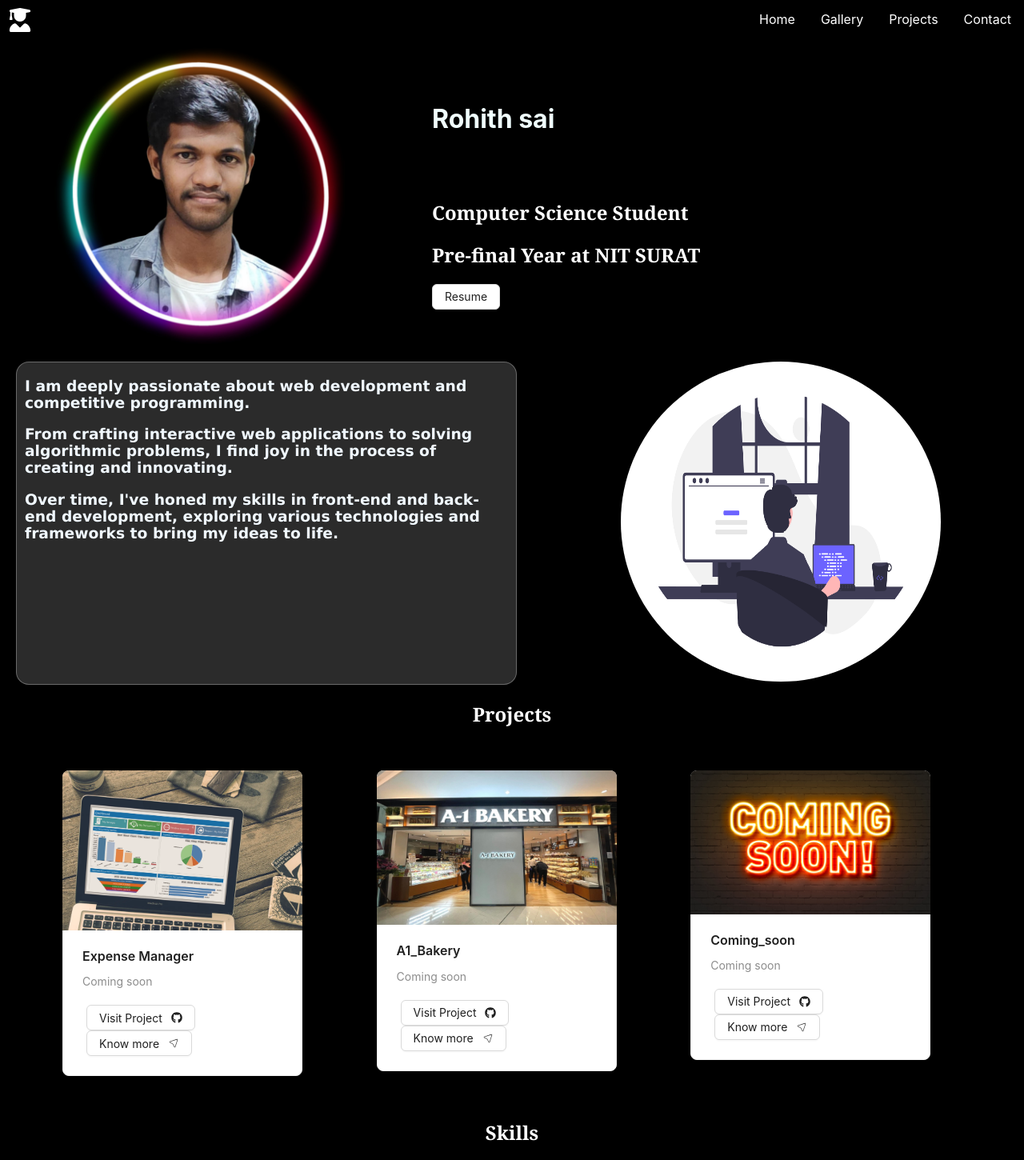
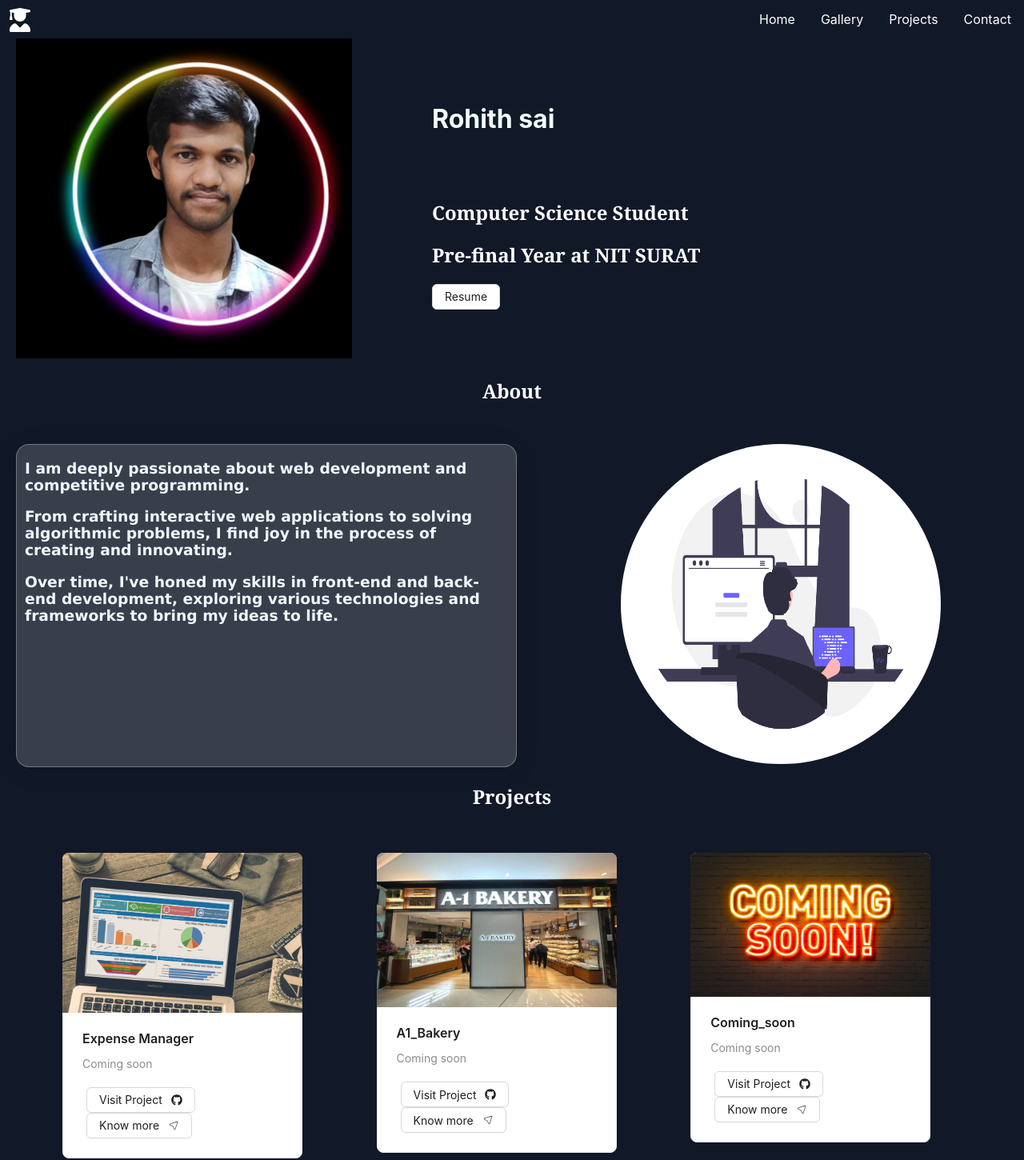
Before and after one commit to Rohithsai922/RS_Portfolio, a React (Create React App) app: page / in a window 1280 px wide. Shown: the top 1450 px of the page at 80% size. Built offline with nearby package versions, Linux system fonts and the light colour scheme.

Commit message:
Background color changes

```diff
--- a/src/App.css
+++ b/src/App.css
@@ -1,4 +1,4 @@
 body{
-    background-color: black;
+    background-color:rgb(17,24,39);
     color: aliceblue;
 }
--- a/src/components/Navbarr/Navbar.css
+++ b/src/components/Navbarr/Navbar.css
@@ -1,3 +1,11 @@
+
+.mb-3{
+  margin-top: 10px;
+}
+
+
+
+
 ul {
     list-style-type: none;
     margin: 0;
@@ -21,7 +29,8 @@ ul {
   }
 
   li a:hover:not(.active) {
-    background-color: #111;
+   color: yellow;
+
   }
 
   .active {
--- a/src/pages/home/home.css
+++ b/src/pages/home/home.css
@@ -1,5 +1,7 @@
 
-
+h2{
+  font-family:Poppins;
+}
 
 .blob img{
     width: 100%;
@@ -66,7 +68,7 @@
 }
 }
 .carde{
-  background-color:black;
+  background-color:rgb(17,24,39);
   padding: 1.5rem 1.75rem;
   cursor: pointer;
   width: calc(33.33% - 90px);
@@ -226,6 +228,8 @@ backdrop-filter: blur(2px);
 border: 1px solid rgba(255, 255, 255, 0.29);
 font-family:'Lucida Sans', 'Lucida Sans Regular', 'Lucida Grande', 'Lucida Sans Unicode', Geneva, Verdana, sans-serif;
 }
+
+
 @media screen and (max-width: 768px) {
   /* Adjust styles for smaller screens */
   .intro {
@@ -240,7 +244,7 @@ font-family:'Lucida Sans', 'Lucida Sans Regular', 'Lucida Grande', 'Lucida Sans
 
 .Aboutcontainer {
  display: flex;
-
+  margin-top: 50px;
 }
 
 #About {
--- a/src/pages/home/page.jsx
+++ b/src/pages/home/page.jsx
@@ -2,7 +2,7 @@ import React from 'react'
 import '../home/home.css'
 import Cards from '../../components/Cards/cards'
 import profile from '../../assets/profile_img.jpg'
-import Footer from '../../components/Footer/Footer'
+
 
 import html from "../../assets/html.jpg"
 import css from "../../assets/css.jpg"
@@ -47,7 +47,7 @@ const Home = () => {
         <h1>Rohith sai</h1>
 
         <div class="typewriter">
-        <h1>𝓘 𝓪𝓶 𝓕𝓾𝓵𝓵 𝓢𝓽𝓪𝓬𝓴 𝓓𝓮𝓿𝓮𝓵𝓸𝓹𝓮𝓻...</h1>
+        <h1>I am a Full Stack Developer...</h1>
 
         </div>
         <h2>Computer Science Student</h2>
@@ -59,6 +59,8 @@ const Home = () => {
 
       </div>
 
+
+       <center><h2>About</h2></center>
       <div className="Aboutcontainer">
       <div id="About">
 
@@ -222,8 +224,10 @@ const Home = () => {
 
 
 
+
+
     <div id='contact'>
-     <p> These are the contact details</p>
+
 
     </div>
 
```
